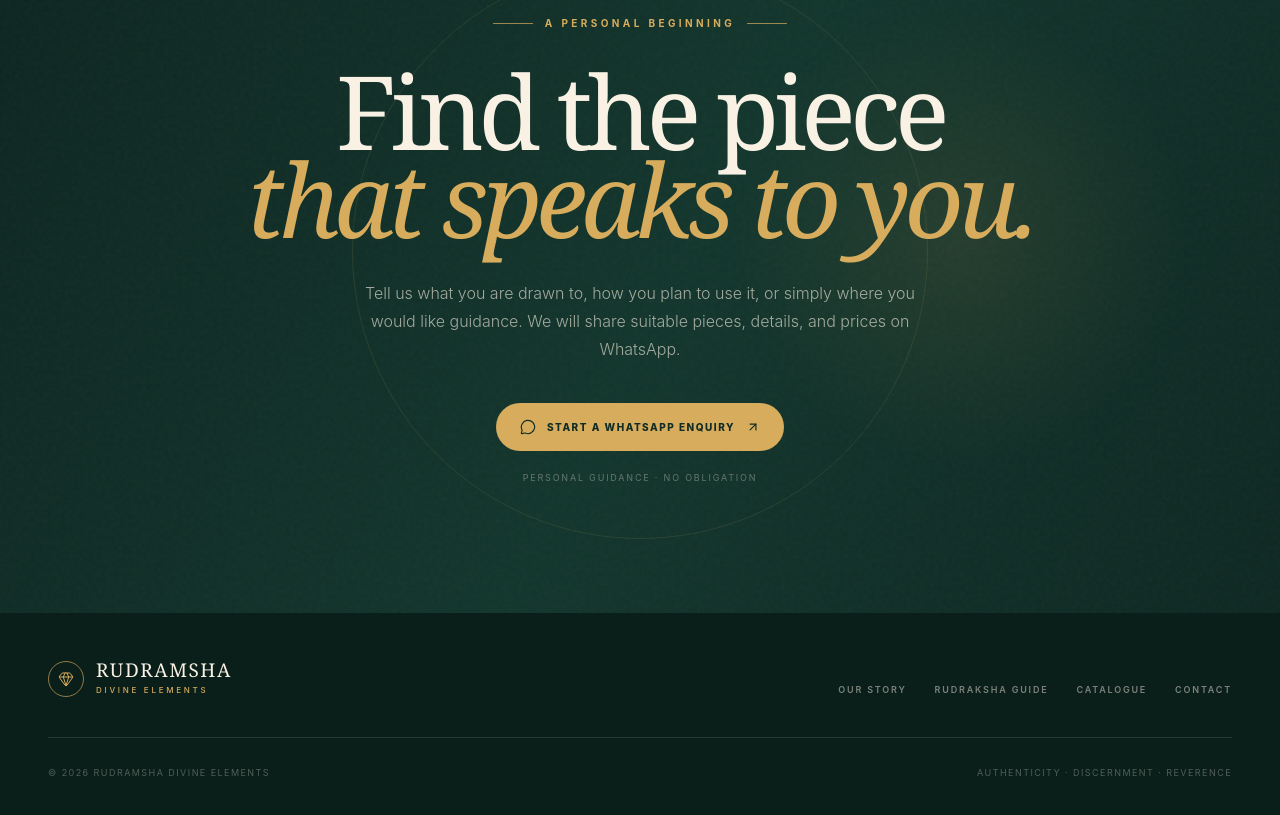
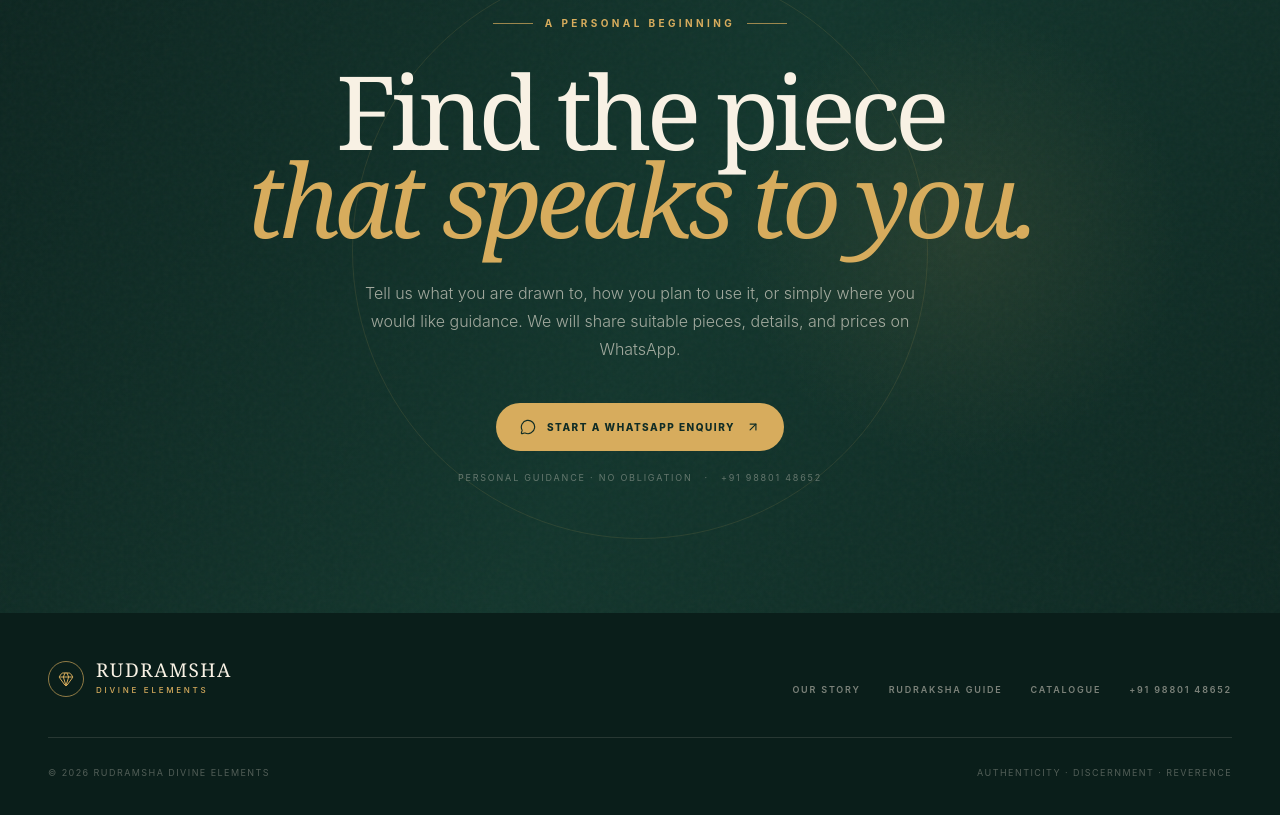
Before and after one commit to rudramshadivineelements/rudramsha, a React (Vite) app: page / in a window 1280 px wide. Shown: the part 6298-7113 px from the top of the page. Built offline with nearby package versions, Linux system fonts and the light colour scheme.

Commit message:
Add business WhatsApp contact

```diff
--- a/src/catalog.tsx
+++ b/src/catalog.tsx
@@ -8,7 +8,12 @@ import {
   MessageCircle,
   SlidersHorizontal,
 } from 'lucide-react';
-import { productEnquiryHref, whatsappHref } from './site-config';
+import {
+  contactPhoneDisplay,
+  contactPhoneHref,
+  productEnquiryHref,
+  whatsappHref,
+} from './site-config';
 import './styles.css';
 
 type Category = 'all' | 'rudraksha' | 'stones' | 'yantras';
@@ -216,7 +221,7 @@ function Catalog() {
               <a className="footer-link" href="../#story">Our story</a>
               <a className="footer-link" href="../#guide">Rudraksha guide</a>
               <a className="footer-link" href="./">Catalogue</a>
-              <a className="footer-link" href={whatsappHref} target="_blank" rel="noreferrer">Contact</a>
+              <a className="footer-link" href={contactPhoneHref}>{contactPhoneDisplay}</a>
             </div>
           </div>
           <div className="flex flex-col justify-between gap-4 pt-7 text-[9px] uppercase tracking-[0.16em] text-cream/30 sm:flex-row">
--- a/src/main.tsx
+++ b/src/main.tsx
@@ -12,7 +12,7 @@ import {
   ShieldCheck,
   Sparkles,
 } from 'lucide-react';
-import { whatsappHref } from './site-config';
+import { contactPhoneDisplay, contactPhoneHref, whatsappHref } from './site-config';
 import './styles.css';
 
 const standards = [
@@ -345,7 +345,11 @@ function App() {
             Tell us what you are drawn to, how you plan to use it, or simply where you would like guidance. We will share suitable pieces, details, and prices on WhatsApp.
           </p>
           <WhatsAppLink label="Start a WhatsApp enquiry" className="whatsapp-cta" />
-          <p className="mt-5 text-[9px] uppercase tracking-[0.2em] text-cream/35">Personal guidance · No obligation</p>
+          <div className="mt-5 flex flex-wrap items-center justify-center gap-x-3 gap-y-2 text-[9px] uppercase tracking-[0.2em] text-cream/35">
+            <span>Personal guidance · No obligation</span>
+            <span aria-hidden="true">·</span>
+            <a href={contactPhoneHref} className="transition-colors hover:text-gold">{contactPhoneDisplay}</a>
+          </div>
         </div>
       </section>
 
@@ -357,7 +361,7 @@ function App() {
               <a className="footer-link" href="#story">Our story</a>
               <a className="footer-link" href="#guide">Rudraksha guide</a>
               <a className="footer-link" href="./catalog/">Catalogue</a>
-              <a className="footer-link" href="#enquire">Contact</a>
+              <a className="footer-link" href={contactPhoneHref}>{contactPhoneDisplay}</a>
             </div>
           </div>
           <div className="flex flex-col justify-between gap-4 pt-7 text-[9px] uppercase tracking-[0.16em] text-cream/30 sm:flex-row">
--- a/src/site-config.ts
+++ b/src/site-config.ts
@@ -1,6 +1,6 @@
-// Add the business WhatsApp number in international format, digits only.
-// Example for India: '919876543210'. Until then, WhatsApp opens with a prefilled message.
-export const whatsappNumber: string = '';
+export const whatsappNumber = '919880148652';
+export const contactPhoneDisplay = '+91 98801 48652';
+export const contactPhoneHref = 'tel:+919880148652';
 
 function whatsappLink(message: string) {
   const enquiryMessage = encodeURIComponent(message);
```
